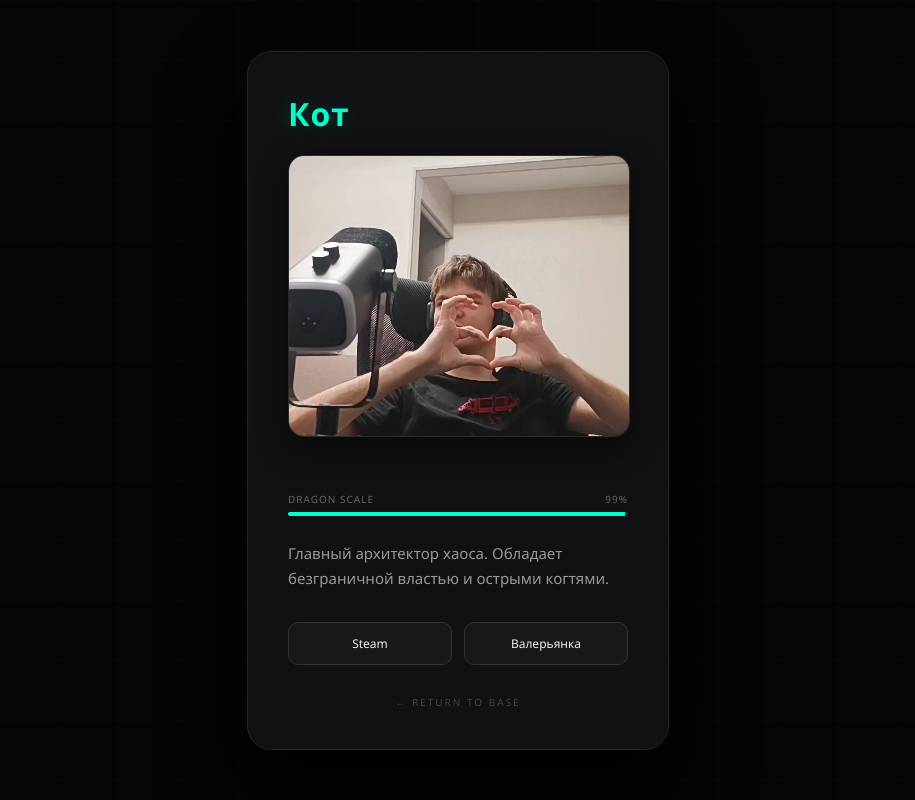
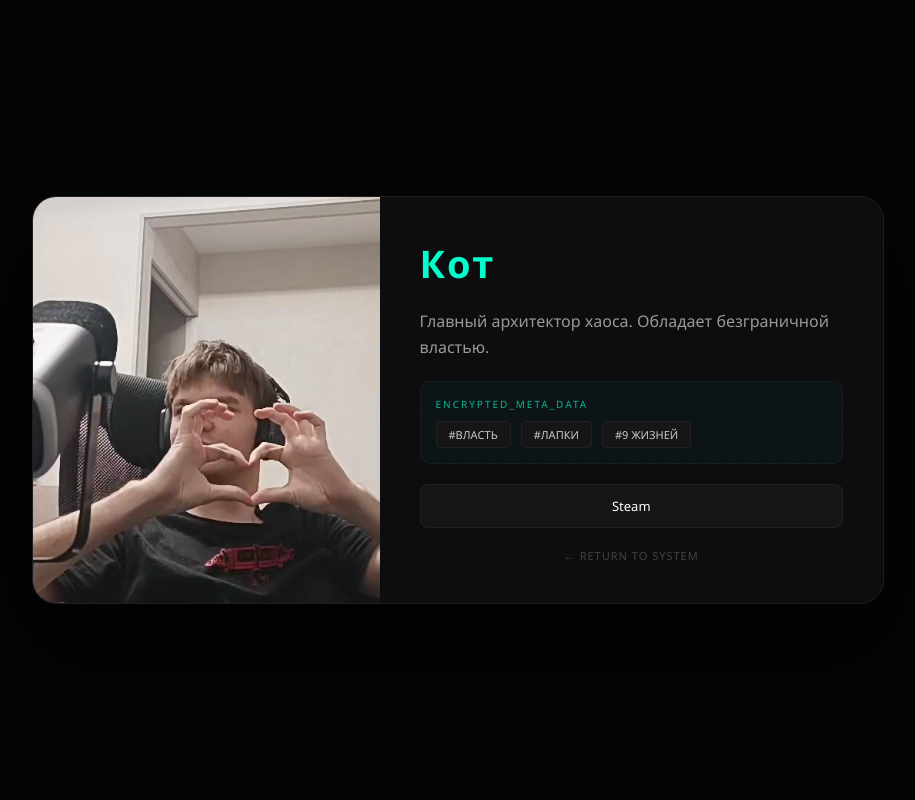
Before and after one commit to InTheNeko/neko, a Flask app: page /cat in a window 1280 px wide. Shown: the whole page, without its empty margins (182-1097 px from the left). Run offline with Flask 3, Linux system fonts and the light colour scheme.

Commit message:
Описание обновления

```diff
--- a/app.py
+++ b/app.py
@@ -3,12 +3,8 @@ from flask import Flask, render_template
 app = Flask(__name__)
 
 friends_list = [
-    ("Кот", "cat"),
-    ("Руслан", "ruslan"),
-    ("Андрей", "andrey"),
-    ("Тимофка", "timokha"),
-    ("Лёша", "lesha"),
-    ("Ибрагим", "ibragim")
+    ("Кот", "cat"), ("Руслан", "ruslan"), ("Андрей", "andrey"),
+    ("Тимофка", "timokha"), ("Лёша", "lesha"), ("Ибрагим", "ibragim")
 ]
 
 @app.route('/')
@@ -17,38 +13,37 @@ def home():
 
 @app.route('/<page_name>')
 def show_page(page_name):
-    # Структура: "ключ": (Имя, Описание, Фото, [Ссылки], Уровень %)
+    # Структура: "ключ": (Имя, Описание, Фото, [Ссылки], [Мета-теги для декора])
     friends_info = {
-        "cat": ("Кот", "Главный архитектор хаоса. Обладает безграничной властью и острыми когтями.", "cat.jpg",
-                [("Steam", "#"), ("Валерьянка", "#")], 99),
+        "cat": ("Кот", "Главный архитектор хаоса. Обладает безграничной властью.", "cat.jpg",
+                [("Steam", "https://steamcommunity.com")],
+                ["ВЛАСТЬ", "ЛАПКИ", "9 ЖИЗНЕЙ"]),
 
-        "ruslan": ("Руслан", "Мастер тактических решений. Почти всегда в деле, когда нужно затащить.", "ruslan.jpg",
-                   [("Steam", "#")], 70),
+        "ruslan": ("Руслан", "Мастер тактических решений. Почти всегда в деле.", "ruslan.jpg",
+                   [("Steam", "https://steamcommunity.com")],
+                   ["ТАКТИКА", "STAMINA", "RELIABLE"]),
 
-        "andrey": ("Андрей", "Легенда состава. Его спокойствие в бою пугает врагов больше, чем оружие.", "andrey.jpg",
-                   [("Steam", "#")], 85),
+        "andrey": ("Андрей", "Легенда состава. Его спокойствие пугает врагов.", "andrey.jpg",
+                   [("Steam", "https://steamcommunity.com")],
+                   ["FOOD_BUFF", "CHILL", "LEGEND"]),
 
-        "timokha": ("Тимофка", "Стихийное бедствие. Никто не знает, чего от него ждать в следующую минуту.", "timokha.jpg",
-                    [("Steam", "#")], 45),
+        "timokha": ("Тимофка", "Стихийное бедствие. Никто не знает, чего от него ждать.", "timokha.jpg",
+                    [("Steam", "https://steamcommunity.com")],
+                    ["CHAOS", "RANDOM", "LUCK: 100"]),
 
-        "lesha": ("Лёша", "Надежный как швейцарские часы. Всегда там, где нужна поддержка.", "lesha.jpg",
-                  [("Steam", "#")], 75),
+        "lesha": ("Лёша", "Надежный как швейцарские часы. Всегда поддержит.", "lesha.jpg",
+                  [("Steam", "https://steamcommunity.com")],
+                  ["STABILITY", "DWARVEN_ARMOR", "SUPPORT"]),
 
-        "ibragim": ("Ибрагим", "Молодой талант с огромным потенциалом. Будущее этой команды.", "ibragim.jpg",
-                    [("Steam", "#")], 60)
+        "ibragim": ("Ибрагим", "Молодой талант с огромным потенциалом. Гроза серверов.", "ibragim.jpg",
+                    [("Steam", "https://steamcommunity.com")],
+                    ["FUTURE", "TALENT", "SPEED"])
     }
 
     data = friends_info.get(page_name)
-
     if data:
-        return render_template('index.html',
-                               title=data[0],
-                               description=data[1],
-                               photo=data[2],
-                               links=data[3],
-                               power=data[4],
-                               is_home=False)
-
+        return render_template('index.html', title=data[0], description=data[1], photo=data[2],
+                               links=data[3], tags=data[4], is_home=False)
     return "Not Found", 404
 
 if __name__ == '__main__':
--- a/templates/index.html
+++ b/templates/index.html
@@ -5,121 +5,96 @@
     <meta name="viewport" content="width=device-width, initial-scale=1.0">
     <title>{{ title }}</title>
     <style>
-        :root {
-            --neon: #00ffcc;
-            --bg: #050505;
-            --card-bg: #111113;
+        :root { --accent: #00ffcc; --bg: #050505; --card-bg: #0d0d0f; }
+
+        body {
+            margin: 0; font-family: 'Segoe UI', sans-serif;
+            background-color: var(--bg); color: #fff;
+            display: flex; justify-content: center; align-items: center; min-height: 100vh;
         }
 
-        body {
-            margin: 0;
-            font-family: 'Segoe UI', Roboto, sans-serif;
-            background-color: var(--bg);
-            background-image:
-                linear-gradient(to bottom, rgba(0, 255, 204, 0.02) 1px, transparent 1px),
-                linear-gradient(to right, rgba(0, 255, 204, 0.02) 1px, transparent 1px);
-            background-size: 60px 60px;
-            color: #fff;
-            display: flex;
-            justify-content: center;
-            align-items: center;
-            min-height: 100vh;
+        /* Главная страница (вертикальная) */
+        .card-home {
+            background: var(--card-bg); padding: 50px; border-radius: 30px;
+            text-align: center; width: 340px; border: 1px solid #1f1f22;
+        }
+        .card-home h1 { font-size: 50px; letter-spacing: 12px; color: var(--accent); margin-bottom: 40px; }
+
+        /* Профиль (горизонтальный) */
+        .card-profile {
+            background: var(--card-bg); display: flex; width: 850px;
+            border-radius: 24px; overflow: hidden; border: 1px solid #1f1f22;
+            box-shadow: 0 40px 100px rgba(0,0,0,0.8);
         }
 
-        .card {
-            background: var(--card-bg);
-            border: 1px solid #222;
-            padding: 40px;
-            border-radius: 24px;
-            width: 100%;
-            max-width: 340px;
-            box-shadow: 0 40px 80px rgba(0,0,0,0.9);
-            text-align: center;
-            animation: fadeIn 0.6s ease-out;
+        /* ЛЕВАЯ ЧАСТЬ (ФОТО) */
+        .left-side { width: 45%; position: relative; }
+        .player-photo { width: 100%; height: 100%; object-fit: cover; display: block; filter: grayscale(20%); }
+
+        /* ПРАВАЯ ЧАСТЬ (ИНФО) */
+        .right-side { width: 55%; padding: 40px; display: flex; flex-direction: column; justify-content: space-between; position: relative; }
+
+        .profile-header h1 { font-size: 38px; margin: 0; color: var(--accent); letter-spacing: 2px; }
+        .desc { font-size: 16px; color: #999; line-height: 1.6; margin: 20px 0; }
+
+        /* ИНТЕРЕСНОЕ В ПУСТОМ МЕСТЕ: СИСТЕМНЫЕ ТЕГИ */
+        .system-data {
+            background: rgba(0, 255, 204, 0.03); border: 1px dashed #222;
+            padding: 15px; border-radius: 10px; margin-bottom: 20px;
         }
+        .data-title { font-size: 10px; color: var(--accent); margin-bottom: 10px; letter-spacing: 2px; opacity: 0.7; }
+        .tags-wrapper { display: flex; gap: 10px; flex-wrap: wrap; }
+        .tag { font-size: 11px; background: #161618; padding: 5px 12px; border-radius: 4px; border: 1px solid #222; color: #ccc; }
 
-        @keyframes fadeIn {
-            from { opacity: 0; transform: scale(0.95); }
-            to { opacity: 1; transform: scale(1); }
+        .links-container { display: flex; gap: 10px; }
+        .link-tag { flex: 1; padding: 12px; background: #161618; border: 1px solid #222; color: #fff; text-decoration: none; border-radius: 8px; text-align: center; font-size: 13px; transition: 0.3s; }
+        .link-tag:hover { background: var(--accent); color: #000; }
+
+        .menu-vertical { display: flex; flex-direction: column; gap: 12px; width: 100%; }
+        .btn { padding: 18px; background: #161618; border: 1px solid #222; color: #fff; text-decoration: none; border-radius: 12px; font-weight: bold; transition: 0.3s; text-align: center; }
+        .btn:hover { border-color: var(--accent); transform: translateY(-3px); }
+
+        .btn-back { color: #444; text-decoration: none; font-size: 11px; margin-top: 20px; text-align: center; display: block; letter-spacing: 1px; }
+        .btn-back:hover { color: #888; }
+
+        @media (max-width: 800px) {
+            .card-profile { flex-direction: column; width: 350px; }
+            .left-side, .right-side { width: 100%; }
+            .player-photo { height: 300px; }
         }
-
-        h1 {
-            font-size: 48px;
-            font-weight: 900;
-            letter-spacing: 8px;
-            margin: 0 0 40px 0;
-            color: var(--neon);
-            text-shadow: 0 0 20px rgba(0, 255, 204, 0.2);
-        }
-
-        .profile-mode { text-align: left; }
-        .profile-mode h1 { font-size: 32px; letter-spacing: 1px; margin-bottom: 20px; }
-
-        .player-photo {
-            width: 100%;
-            height: 280px;
-            object-fit: cover;
-            border-radius: 16px;
-            margin-bottom: 25px;
-            border: 1px solid #2a2a2a;
-            box-shadow: 0 10px 30px rgba(0,0,0,0.5);
-        }
-
-        .power-container { margin: 25px 0; }
-        .power-label { font-size: 10px; color: #666; display: flex; justify-content: space-between; margin-bottom: 6px; letter-spacing: 1px; }
-        .power-bar-bg { background: #1a1a1c; height: 4px; border-radius: 2px; overflow: hidden; }
-        .power-bar-fill {
-            background: var(--neon);
-            height: 100%;
-            box-shadow: 0 0 10px var(--neon);
-            transition: width 1s ease-in-out;
-        }
-
-        .desc { font-size: 15px; color: #999; line-height: 1.7; margin-bottom: 30px; font-weight: 300; }
-
-        .links-container { display: flex; gap: 12px; margin-bottom: 30px; }
-        .link-tag {
-            flex: 1; padding: 12px; background: #18181b; border: 1px solid #333; color: #eee;
-            text-decoration: none; font-size: 12px; text-align: center; border-radius: 10px;
-            transition: 0.3s;
-        }
-        .link-tag:hover { border-color: var(--neon); color: var(--neon); background: transparent; }
-
-        .menu-vertical { display: flex; flex-direction: column; gap: 14px; }
-        .btn {
-            padding: 18px; background: #18181b; border: 1px solid #2a2a2a; color: #fff;
-            text-decoration: none; border-radius: 14px; font-weight: 600; transition: 0.3s;
-            letter-spacing: 1px;
-        }
-        .btn:hover { border-color: var(--neon); background: #1c1c1f; transform: translateY(-3px); }
-
-        .btn-back { display: block; text-align: center; color: #444; margin-top: 20px; font-size: 10px; text-decoration: none; letter-spacing: 2px; }
-        .btn-back:hover { color: #888; }
     </style>
 </head>
 <body>
 
-    <div class="card {% if not is_home %}profile-mode{% endif %}">
     {% if is_home %}
+    <div class="card-home">
         <h1>{{ title }}</h1>
         <div class="menu-vertical">
             {% for name, link in buttons %}
                 <a href="/{{ link }}" class="btn">{{ name }}</a>
             {% endfor %}
         </div>
+    </div>
     {% else %}
+    <div class="card-profile">
+        <div class="left-side">
+            <img src="{{ url_for('static', filename='images/' + photo) }}" class="player-photo">
+        </div>
+        <div class="right-side">
+            <div class="profile-header">
                 <h1>{{ title }}</h1>
-
-            {% if photo %}
-                <img src="{{ url_for('static', filename='images/' + photo) }}" class="player-photo">
-            {% endif %}
-
-            <div class="power-container">
-                <div class="power-label"><span>DRAGON SCALE</span><span>{{ power }}%</span></div>
-                <div class="power-bar-bg"><div class="power-bar-fill" style="width: {{ power }}%;"></div></div>
+                <p class="desc">{{ description }}</p>
             </div>
 
-            <p class="desc">{{ description }}</p>
+            <!-- ТО САМОЕ ИНТЕРЕСНОЕ: БЛОК ДАННЫХ -->
+            <div class="system-data">
+                <div class="data-title">ENCRYPTED_META_DATA</div>
+                <div class="tags-wrapper">
+                    {% for tag in tags %}
+                        <span class="tag">#{{ tag }}</span>
+                    {% endfor %}
+                </div>
+            </div>
 
             <div class="links-container">
                 {% for label, url in links %}
@@ -127,9 +102,10 @@
                 {% endfor %}
             </div>
 
-            <a href="/" class="btn-back">← RETURN TO BASE</a>
+            <a href="/" class="btn-back">← RETURN TO SYSTEM</a>
+        </div>
+    </div>
     {% endif %}
-    </div>
 
 </body>
 </html>
```
Lines whose indentation alone changed are shown as unchanged.
